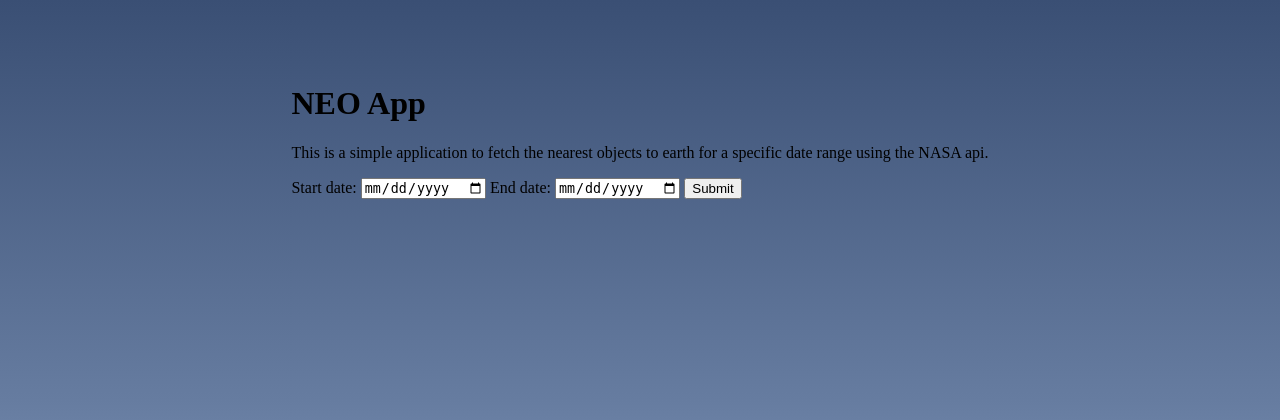
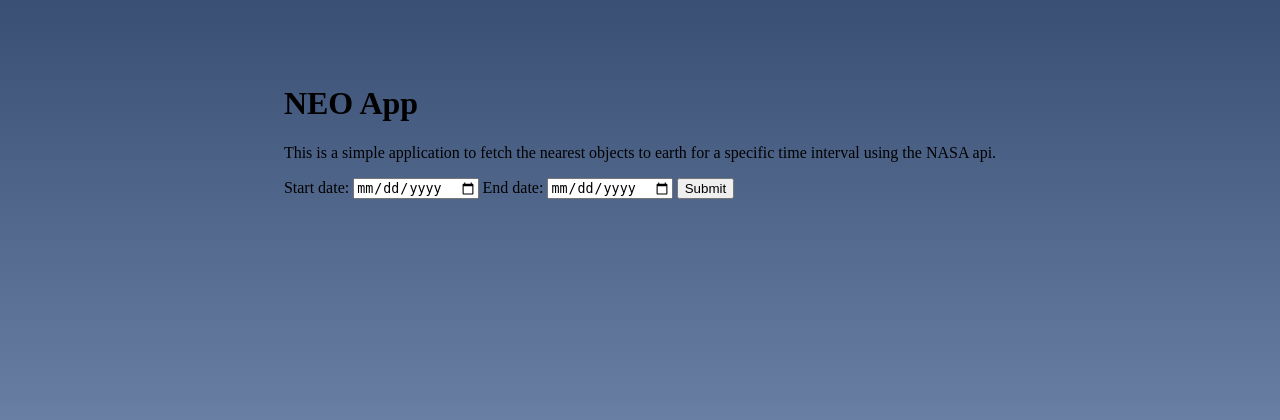
Before and after one commit to vmouchakis/neo_app, a FastAPI app: page / in a window 1280 px wide. Shown: the top 420 px of the page. Run offline with FastAPI, Linux system fonts and the light colour scheme.

Commit message:
minor fix in html page

```diff
--- a/templates/page.html
+++ b/templates/page.html
@@ -5,7 +5,7 @@
         NEO App
     </h1>
     <p>
-        This is a simple application to fetch the nearest objects to earth for a specific date range using the NASA api.
+        This is a simple application to fetch the nearest objects to earth for a specific time interval using the NASA api.
     </p>
 </div>
 
```
